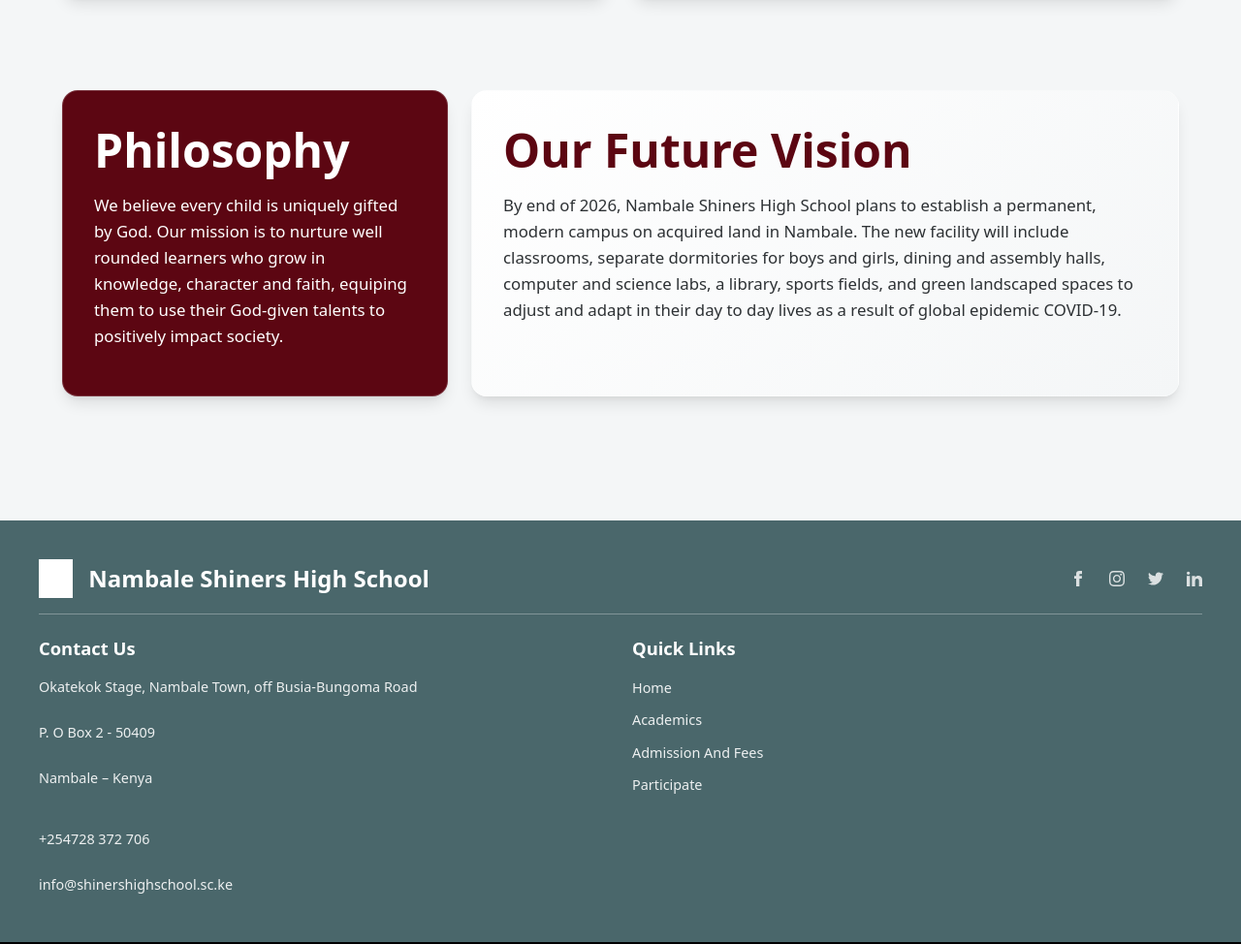
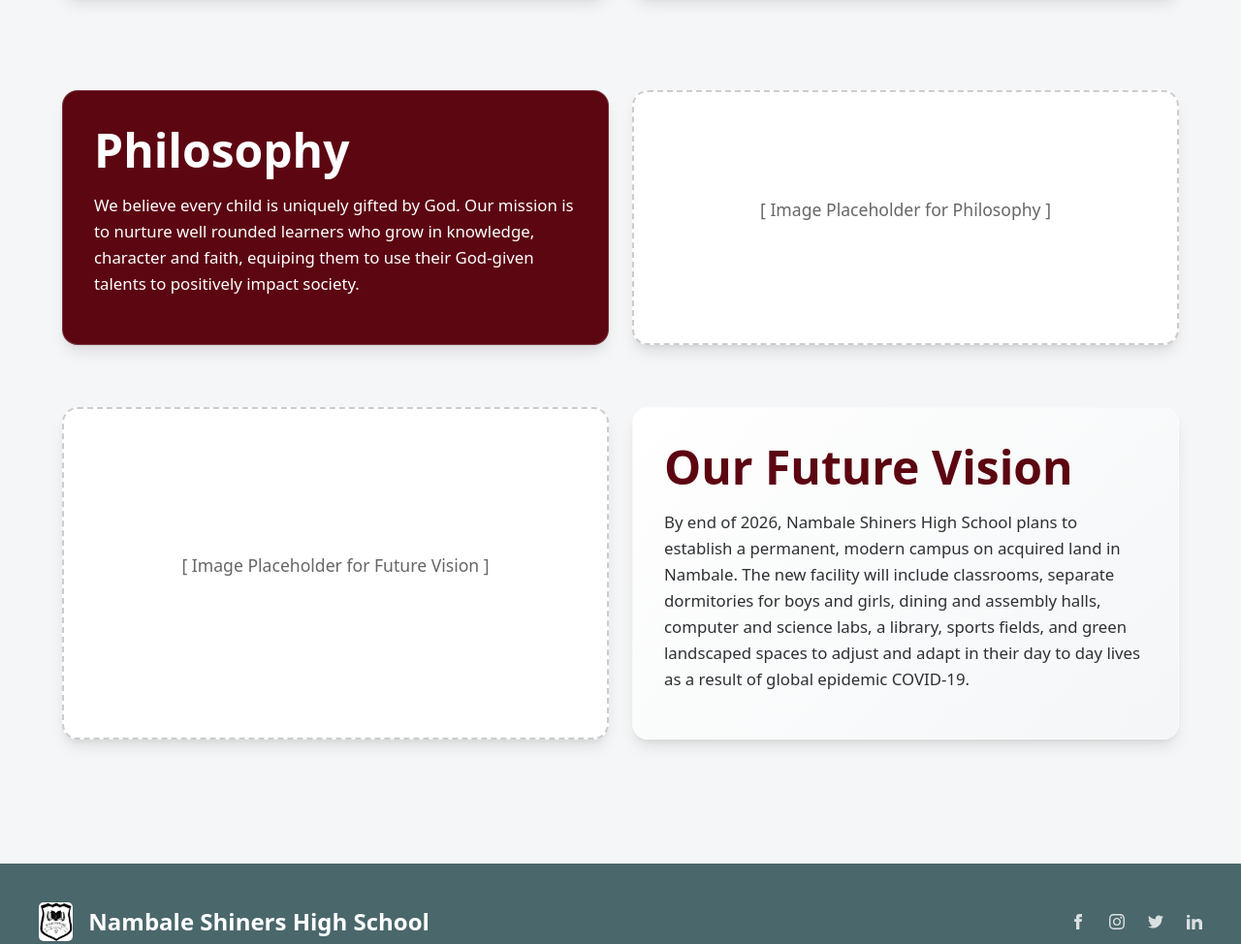
Before and after one commit to devlinuskibet/Nambale, a website built with Vite: page index.html in a window 1280 px wide. Shown: the part 3569-4543 px from the top of the page at 97% size. Built offline with nearby package versions, Linux system fonts and the light colour scheme; files whose address does not match are found by name.

Commit message:
fix: remove invert filter on footer logo and separate philosophy and vision sections

```diff
--- a/index.html
+++ b/index.html
@@ -48,7 +48,7 @@
         <div class="footer-container">
           <div class="footer-header">
             <h2 style="display: flex; align-items: center; gap: 1rem;">
-              <img src="/logo.jpg" alt="Logo" style="height: 40px; width: auto; filter: brightness(0) invert(1);">
+              <img src="/logo.jpg" alt="Logo" style="height: 40px; width: auto; border-radius: 5px;">
               Nambale Shiners High School
             </h2>
             <div class="social-links">
--- a/src/pages/Home.js
+++ b/src/pages/Home.js
@@ -130,13 +130,23 @@ export default function renderHome() {
         </div>
       </div>
 
-      <div class="flex-wrap" style="margin-bottom: 4rem; align-items: stretch;">
-        <div class="glass-card" style="flex: 1; min-width: 300px; background: var(--primary-maroon); color: var(--pure-white);">
+      <div class="grid grid-cols-2" style="margin-bottom: 4rem; align-items: stretch;">
+        <div class="glass-card" style="background: var(--primary-maroon); color: var(--pure-white); display: flex; flex-direction: column; justify-content: center;">
           <h2 style="color: var(--pure-white);">Philosophy</h2>
           <p style="font-size: 1.05rem; line-height: 1.6;">We believe every child is uniquely gifted by God. Our mission is to nurture well rounded learners who grow in knowledge, character and faith, equiping them to use their God-given talents to positively impact society.</p>
         </div>
+        <div class="glass-card text-center" style="background: var(--pure-white); min-height: 250px; display: flex; align-items: center; justify-content: center; border: 2px dashed #ccc; padding: 0;">
+          <img src="" alt="" style="width: 100%; height: 100%; object-fit: cover; display: none;" class="section-img" />
+          <p style="color: #666;" class="placeholder-text">[ Image Placeholder for Philosophy ]</p>
+        </div>
+      </div>
 
-        <div class="glass-card" style="flex: 2; min-width: 300px; background: linear-gradient(135deg, var(--pure-white), var(--soft-gray));">
+      <div class="grid grid-cols-2" style="margin-bottom: 4rem; align-items: stretch;">
+        <div class="glass-card text-center" style="background: var(--pure-white); min-height: 250px; display: flex; align-items: center; justify-content: center; border: 2px dashed #ccc; padding: 0;">
+          <img src="" alt="" style="width: 100%; height: 100%; object-fit: cover; display: none;" class="section-img" />
+          <p style="color: #666;" class="placeholder-text">[ Image Placeholder for Future Vision ]</p>
+        </div>
+        <div class="glass-card" style="background: linear-gradient(135deg, var(--pure-white), var(--soft-gray)); display: flex; flex-direction: column; justify-content: center;">
           <h2 style="color: var(--primary-maroon);">Our Future Vision</h2>
           <p style="font-size: 1.05rem; line-height: 1.6;">By end of 2026, Nambale Shiners High School plans to establish a permanent, modern campus on acquired land in Nambale. The new facility will include classrooms, separate dormitories for boys and girls, dining and assembly halls, computer and science labs, a library, sports fields, and green landscaped spaces to adjust and adapt in their day to day lives as a result of global epidemic COVID-19.</p>
         </div>
```
